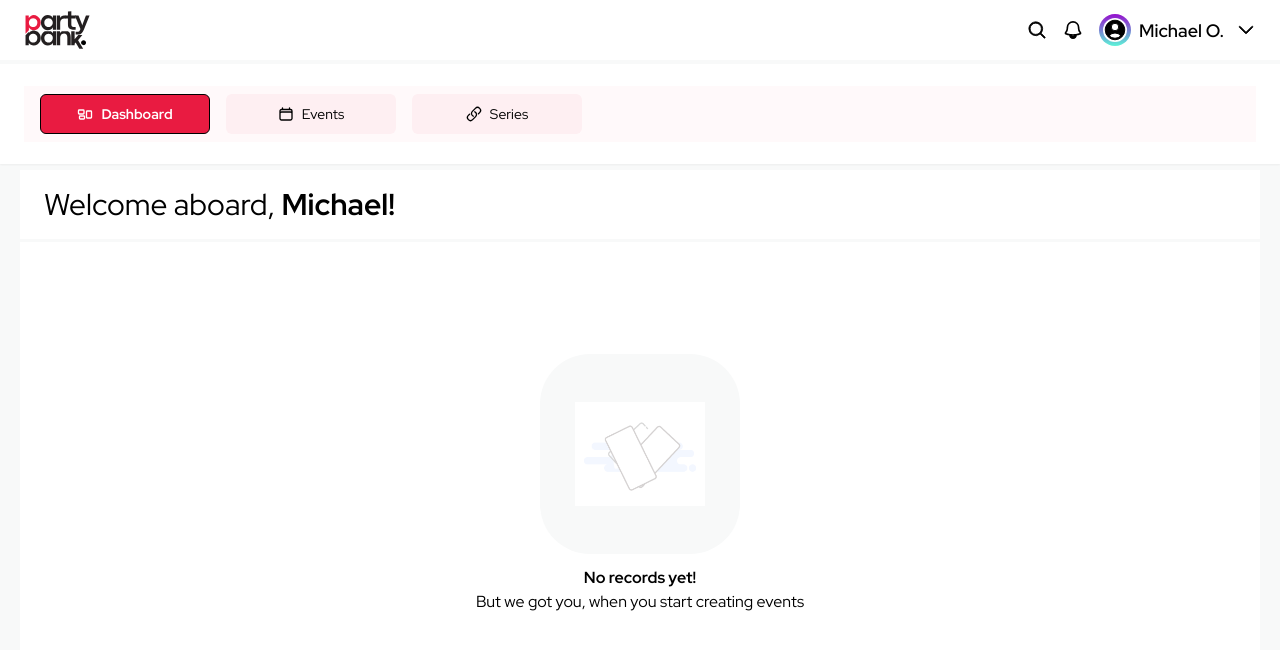
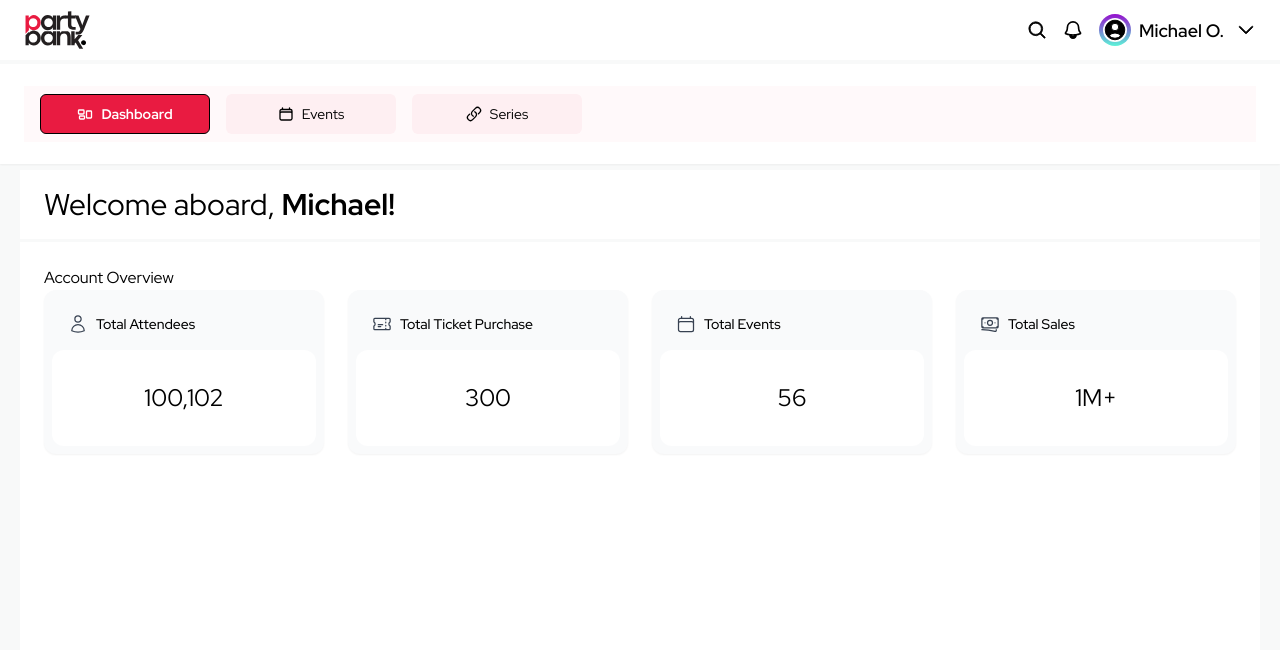
Before and after one commit to dejmartins/partybank-organizer, a Next.js app: page /dashboard in a window 1280 px wide. Shown: the top 650 px of the page. Built offline with nearby package versions, Linux system fonts and the light colour scheme.

Commit message:
dashboard: showing account overview

```diff
--- /dev/null
+++ b/app/dashboard/(overview)/page.tsx
@@ -0,0 +1,37 @@
+import CardWrapper from "@/app/ui/dashboard/cards";
+import EmptyState from "../../ui/dashboard/empty-state"
+
+const fetchEventData = async () => {
+  return ["add"];
+};
+
+export default async function Page() {
+  const events = await fetchEventData();
+
+  return (
+    <main className="flex flex-col flex-grow h-full border-0 border-x-[20px] border-[var(--pb-c-soft-grey)]">
+      <div className="inline-block md:hidden bg-[var(--pb-c-soft-grey)] w-full px-6 py-3">
+        <h3 className="font-[700] text-[25px]">Dashboard</h3>
+      </div>
+
+      <div className="py-3 px-6 border-0 border-b-[3px] border-[var(--pb-c-soft-grey)]">
+        <p className="text-[23px] md:text-[30px]">Welcome aboard, <span className="font-[700]">Michael!</span></p>
+      </div>
+
+      <div>
+        {events.length === 0 ? (
+            <div className="md:mt-20 p-6 lg:p-8">
+                <EmptyState title="No records yet!" />
+            </div>
+        ) : (
+          <div className="p-6">
+            <h3>Account Overview</h3>
+            <div className="grid gap-6 sm:grid-cols-2 lg:grid-cols-4">
+                <CardWrapper />
+            </div>
+          </div>
+        )}
+      </div>
+    </main>
+  );
+}
--- a/app/dashboard/page.tsx
+++ /dev/null
@@ -1,19 +0,0 @@
-import EmptyState from "../ui/dashboard/empty-state"
-
-export default async function Page() {
-    return (
-        <main className="flex flex-col flex-grow h-full border-0 border-x-[20px] border-[var(--pb-c-soft-grey)]">
-            <div className="inline-block md:hidden bg-[var(--pb-c-soft-grey)] w-full px-6 py-3">
-                <h3 className="font-[700] text-[25px]">Dashboard</h3>
-            </div>
-
-            <div className="py-3 px-6 border-0 border-b-[3px] border-[var(--pb-c-soft-grey)]">
-                <p className="text-[23px] md:text-[30px]">Welcome aboard, <span className="font-[700]">Michael!</span></p>
-            </div>
-
-            <div className="md:mt-20 p-6 lg:p-8">
-                <EmptyState title="No records yet!" />
-            </div>
-        </main>
-    )
-}
--- /dev/null
+++ b/app/ui/dashboard/cards.tsx
@@ -0,0 +1,42 @@
+import { BanknotesIcon, CalendarIcon, TicketIcon, UserIcon } from "@heroicons/react/24/outline";
+
+const iconMap = {
+    attendees: UserIcon,
+    purchase: TicketIcon,
+    events: CalendarIcon,
+    sales: BanknotesIcon
+}
+
+export default async function CardWrapper() {
+    return (
+        <>
+            <Card title="Total Attendees" value={"100,102"} type="attendees" percentageIncrease={23.2} />
+            <Card title="Total Ticket Purchase" value={300} type="purchase" percentageIncrease={23.2} />
+            <Card title="Total Events" value={56} type="events" percentageIncrease={23.2} />
+            <Card title="Total Sales" value={"1M+"} type="sales" percentageIncrease={23.2} />
+        </>
+    )
+}
+
+export function Card({ title, value, type, percentageIncrease }: {
+    title: string,
+    value: number | string,
+    type: 'attendees' | 'purchase' | 'events' | 'sales',
+    percentageIncrease: number | string
+}) {
+
+    const Icon = iconMap[type];
+
+    return (
+        <div className="rounded-xl bg-gray-50 p-2 shadow-sm">
+          <div className="flex p-4">
+            {Icon ? <Icon className="h-5 w-5 text-gray-700" /> : null}
+            <h3 className="ml-2 text-sm font-medium">{title}</h3>
+          </div>
+          <p
+            className={`truncate rounded-xl bg-white px-4 py-8 text-center text-2xl`}>
+            {value}
+          </p>
+        </div>
+    );
+}
```
